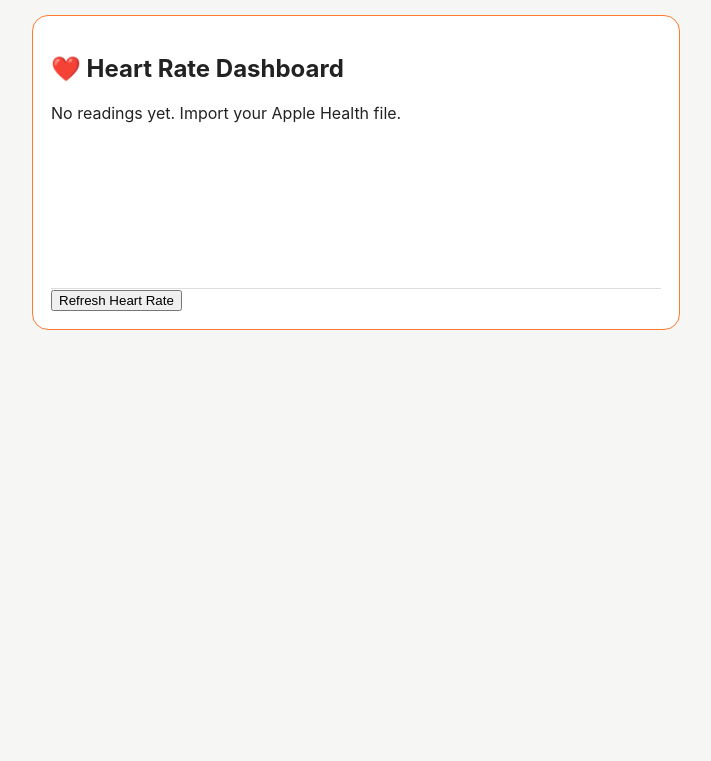
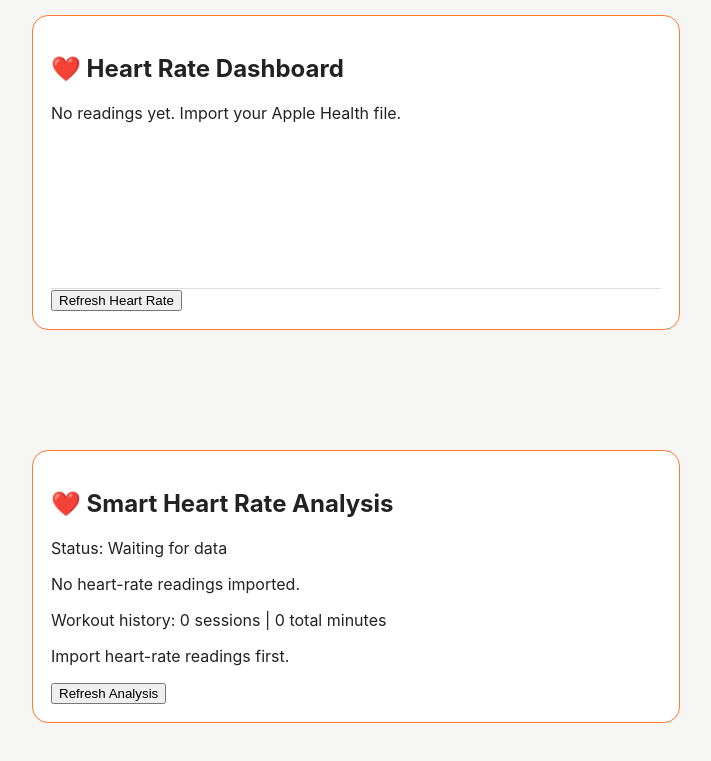
Before and after one commit to JVMarketAI/jv-fit-ai., a plain HTML site: page index.html in a window 1280 px wide. Shown: the part 1110-1871 px from the top of the page, without its empty margins (284-995 px from the left). Before the commit the page ends 1680 px from the top, so only its background shows below. Drawn offline with Linux system fonts and the light colour scheme.

Commit message:
Add heart-rate-analysis-ui.js script to index.html

```diff
--- a/index.html
+++ b/index.html
@@ -65,6 +65,7 @@ $('recent').innerHTML=entries.length?entries.slice(0,10).map(feedCard).join(''):
   <script src="./heart-rate-ui.js" defer></script>
   <script src="./heart-rate-dashboard.js" defer></script>
   <script src="./heart-rate-analysis.js" defer></script>
+  <script src="./heart-rate-analysis-ui.js" defer></script>
 </body>
 
 </html>
```
